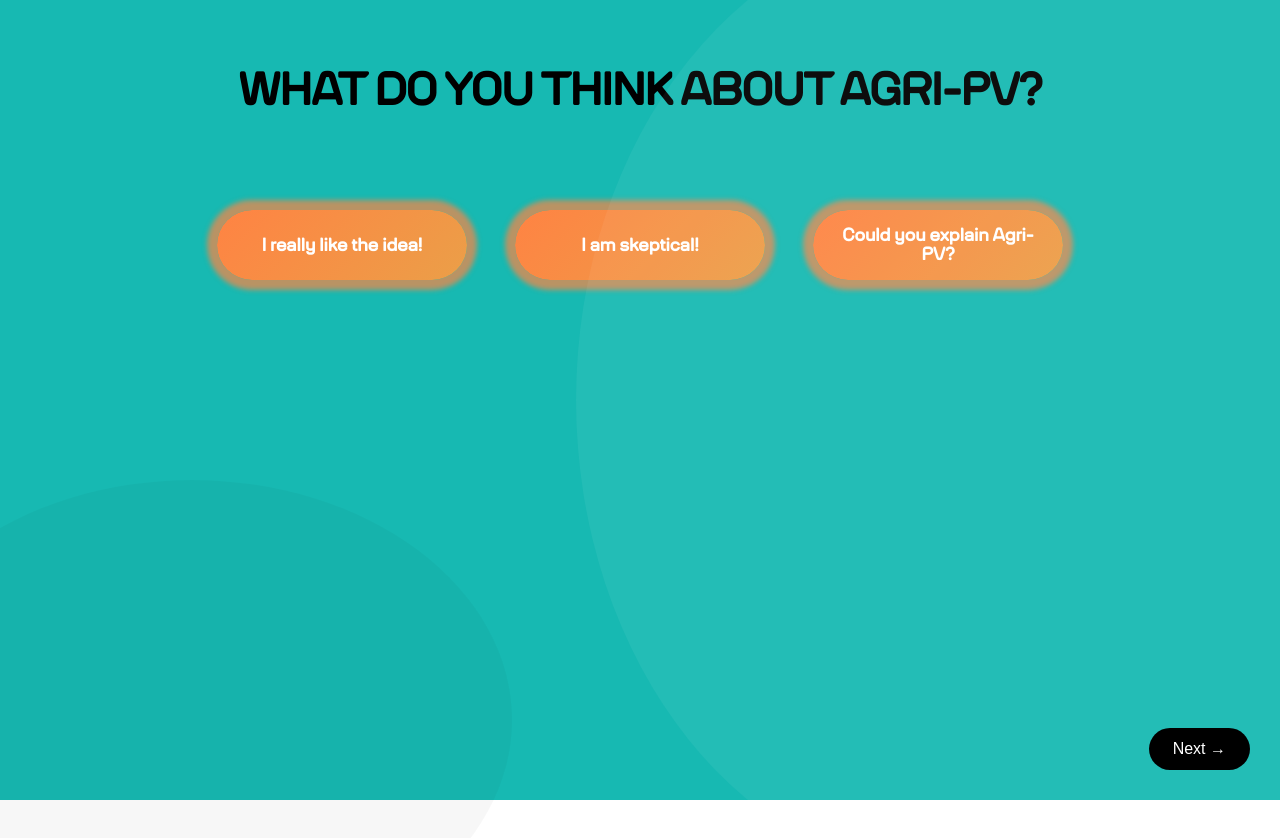
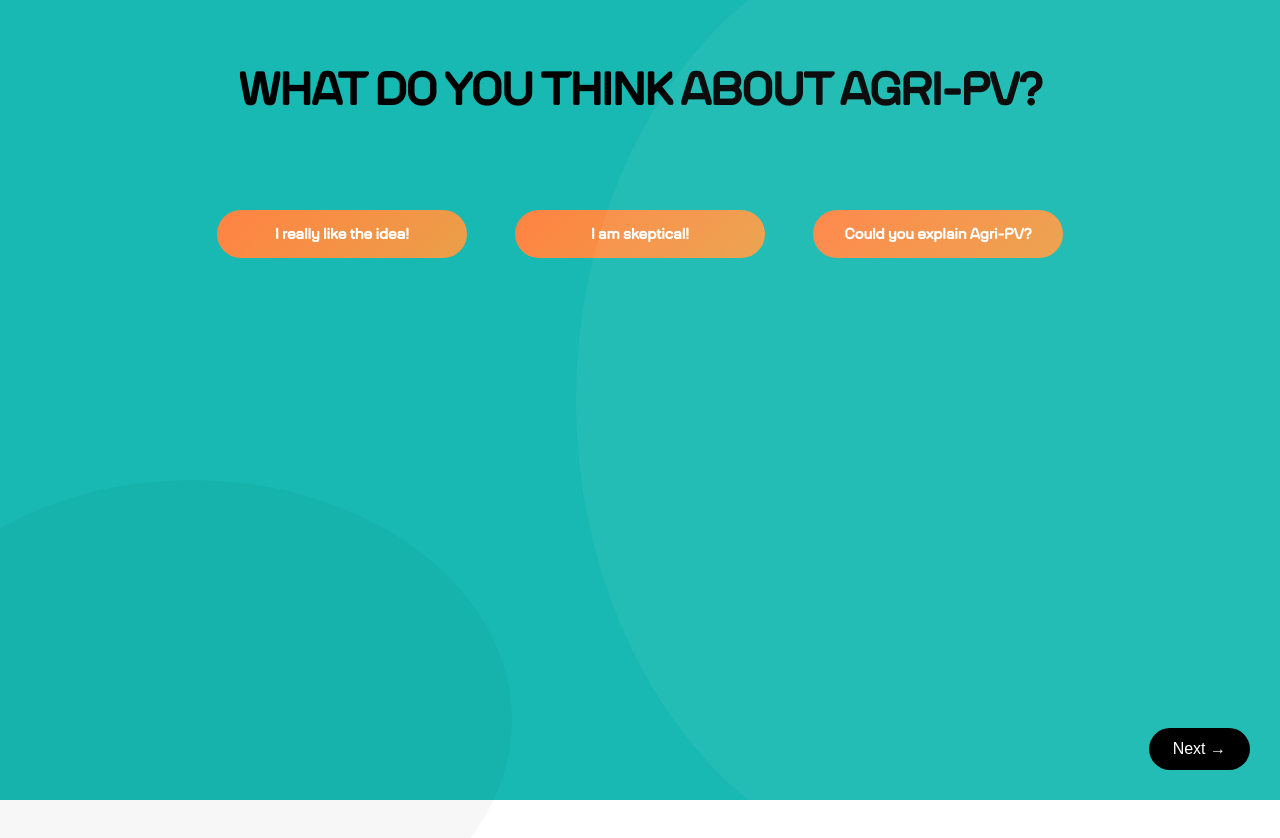
Before and after one commit to shivam-sg07/futurium-chatbot, a React (Create React App) app: page /chat in a window 1280 px wide. Shown: the top 838 px of the page. Built offline with nearby package versions, Linux system fonts and the light colour scheme.

Commit message:
adjust hover behaviour default options buttons

```diff
--- a/src/components/ChatScreen.css
+++ b/src/components/ChatScreen.css
@@ -358,11 +358,10 @@ html, body {
   border: none;
   border-radius: 40px;
   cursor: pointer;
-  font-size: 1.2rem;
+  font-size: 1rem;
   font-weight: 600;
   font-family: 'FuturiumType', sans-serif;
   transition: all 0.3s ease;
-  box-shadow: 0 0 5px 10px rgba(255, 131, 67, 0.7);
   text-align: center;
   flex: 1;
   max-width: 250px;
@@ -370,7 +369,7 @@ html, body {
 
 .option-button:hover {
   transform: translateY(-3px);
-  box-shadow: 0 6px 20px rgba(255, 131, 67, 0.4);
+  box-shadow: 0 0 10px 10px rgba(255, 131, 67, 0.7);
 }
 
 .option-button:active {
```
